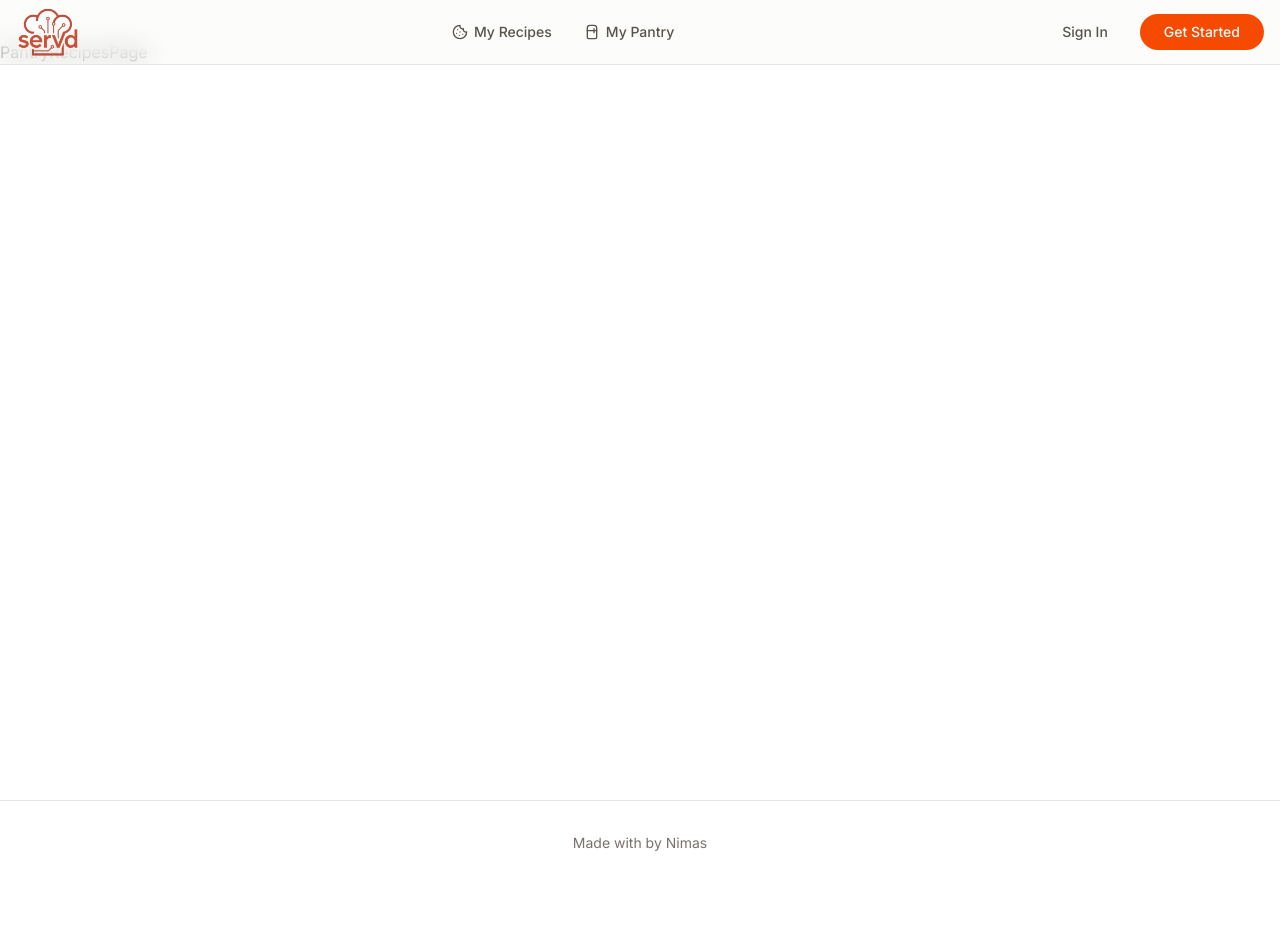
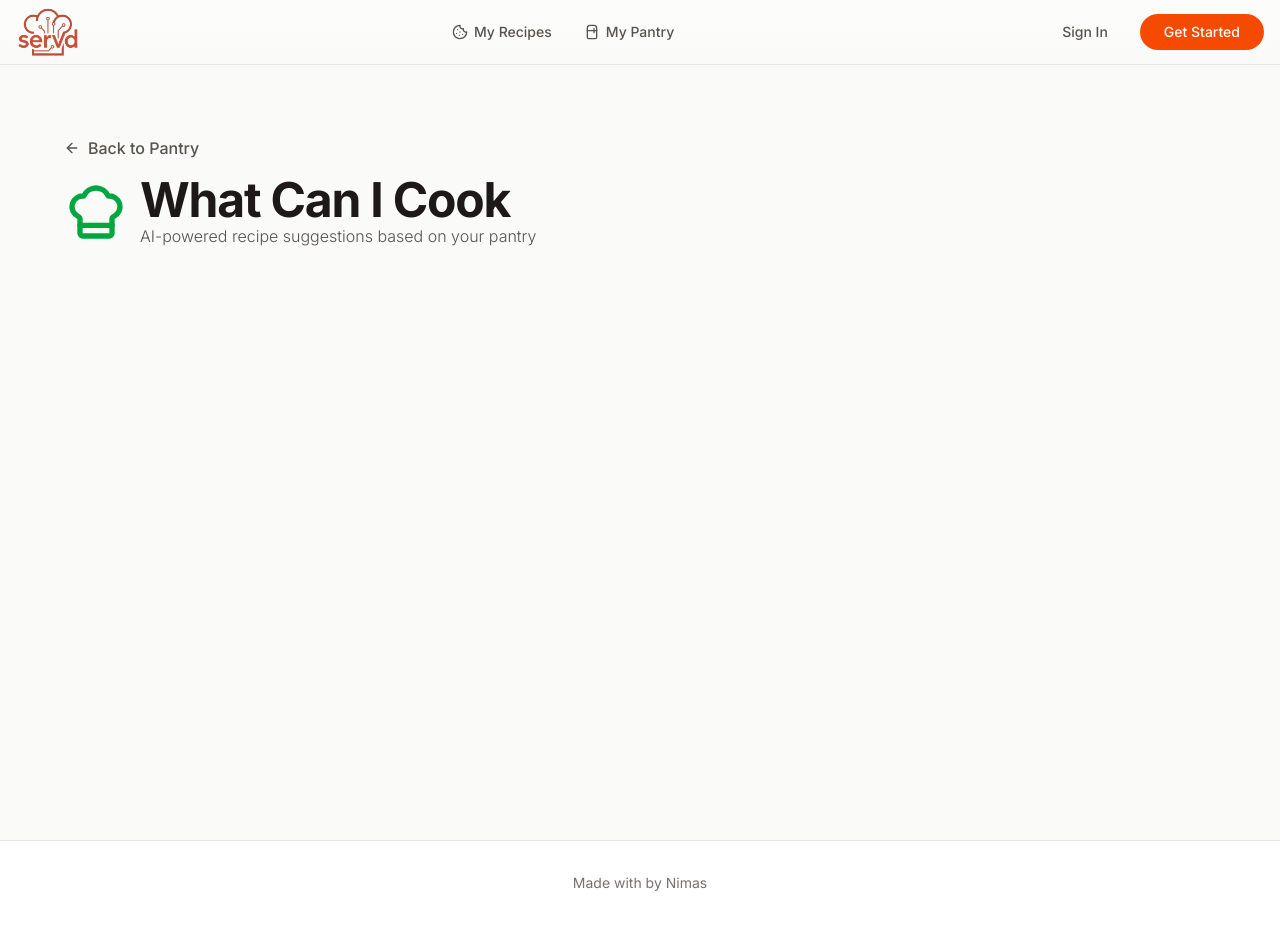
Before and after one commit to Kafoor-Nimas/AI-Recipe, a Next.js app in the folder frontend/: page /pantry/recipes in a window 1280 px wide. Before the commit the page ends 885 px from the top, so only its background shows below. Built offline with nearby package versions, Linux system fonts and the light colour scheme; no server answers; what @arcjet/next would draw is missing.

Commit message:
created header of the PantryRecipesPage

```diff
--- a/frontend/app/(main)/pantry/recipes/page.jsx
+++ b/frontend/app/(main)/pantry/recipes/page.jsx
@@ -2,7 +2,9 @@
 
 import { getRecipesByPantryIngredients } from "@/actions/recipe.actions";
 import useFetch from "@/hooks/use-fetch";
-import React from "react";
+import { ArrowLeft, ChefHat } from "lucide-react";
+import Link from "next/link";
+import React, { useEffect } from "react";
 
 const PantryRecipesPage = () => {
   const {
@@ -11,7 +13,43 @@ const PantryRecipesPage = () => {
     fn: fetchSuggestions,
   } = useFetch(getRecipesByPantryIngredients);
 
-  return <div>PantryRecipesPage</div>;
+  // Load suggestions on mount
+  useEffect(() => {
+    fetchSuggestions();
+  }, []);
+
+  const recipes = recipesData?.recipes || [];
+  const ingredientsUsed = recipesData?.ingredientsUsed || "";
+
+  return (
+    <div className="min-h-screen bg-stone-50 pt-24 pb-16 px-4">
+      <div className="container mx-auto max-w-6xl">
+        <div className="mb-8">
+          <Link
+            href={"/pantry"}
+            className="inline-flex items-center gap-2 text-stone-600 hover:text-orange-600 transition-colors mb-4 font-medium"
+          >
+            <ArrowLeft className="w-4 h-4" />
+            Back to Pantry
+          </Link>
+
+          <div className="flex items-center gap-3 mb-6">
+            <ChefHat className="w-16 h-16 text-green-600" />
+            <div>
+              <h1 className="text-4xl md:text-5xl font-bold text-stone-900 tracking-tight">
+                What Can I Cook
+              </h1>
+              <p className="text-stone-600 font-light">
+                AI-powered recipe suggestions based on your pantry
+              </p>
+            </div>
+          </div>
+
+
+        </div>
+      </div>
+    </div>
+  );
 };
 
 export default PantryRecipesPage;
```
